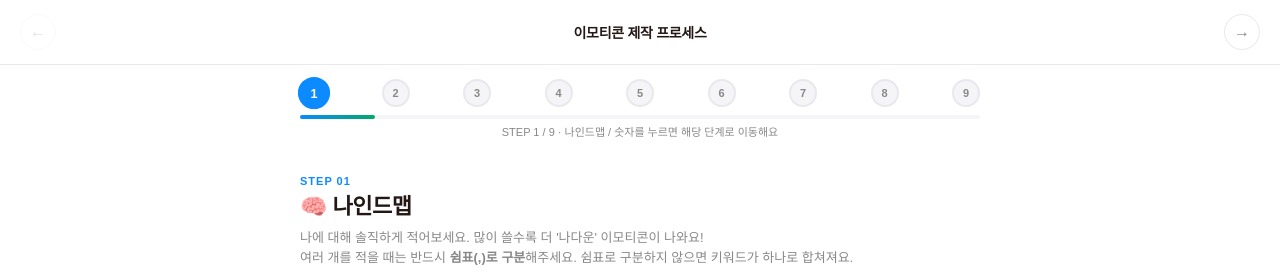
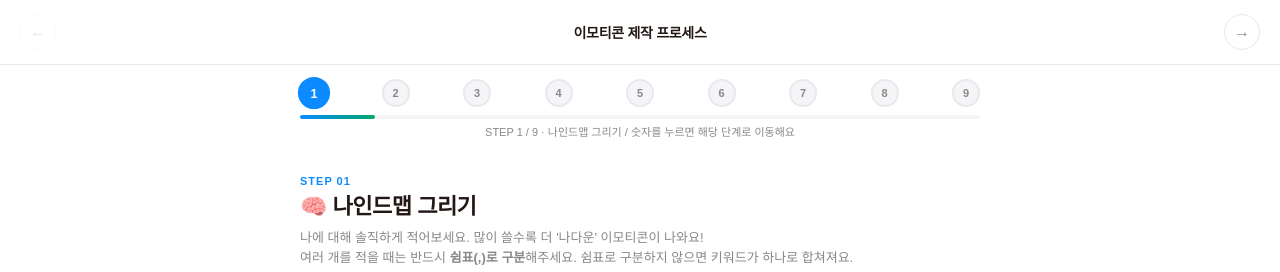
Before and after one commit to PresentZzuyou/Emotips, a plain HTML site: page process.html in a window 1280 px wide. Shown: the top 272 px of the page. Drawn offline with Linux system fonts and the light colour scheme.

Commit message:
Auto update from Codex (2026-06-05 06:18:12)

```diff
--- a/process.html
+++ b/process.html
@@ -652,17 +652,17 @@ body {
   <div class="progress-bar-bg">
     <div class="progress-bar-fill" id="progressFill" style="width:11%"></div>
   </div>
-  <div class="step-label-text" id="stepLabelText">STEP 1 / 9 · 나인드맵 <span style="color:var(--sub);">/ 숫자를 누르면 해당 단계로 이동해요</span></div>
+  <div class="step-label-text" id="stepLabelText">STEP 1 / 9 · 나인드맵 그리기 <span style="color:var(--sub);">/ 숫자를 누르면 해당 단계로 이동해요</span></div>
 </div>
 
 <!-- 콘텐츠 -->
 <div class="content-wrap">
 
-  <!-- STEP 1: 나인드맵 -->
+  <!-- STEP 1: 나인드맵 그리기 -->
   <div class="step-section active" data-step="1">
     <div class="step-header">
       <div class="step-num">STEP 01</div>
-      <div class="step-title">🧠 나인드맵</div>
+      <div class="step-title">🧠 나인드맵 그리기</div>
       <div class="step-desc">나에 대해 솔직하게 적어보세요. 많이 쓸수록 더 '나다운' 이모티콘이 나와요!<br>여러 개를 적을 때는 반드시 <strong>쉼표(,)로 구분</strong>해주세요. 쉼표로 구분하지 않으면 키워드가 하나로 합쳐져요.</div>
     </div>
 
@@ -1085,7 +1085,7 @@ body {
 // ── 상태 ──
 let currentStep = 1;
 const TOTAL_STEPS = 9;
-const STEP_NAMES = ['나인드맵','키워드 도출','키워드 선택','페르소나 생성/제목 확정','캐릭터 디자인','멘트 아이디어','동작 스케치','선 따고 채색','제안하기'];
+const STEP_NAMES = ['나인드맵 그리기','키워드 도출','키워드 선택','페르소나 생성/제목 확정','캐릭터 디자인','멘트 아이디어','동작 스케치','선 따고 채색','제안하기'];
 let mentCount = 24;
 
 // ── 스텝 도트 생성 ──
```
